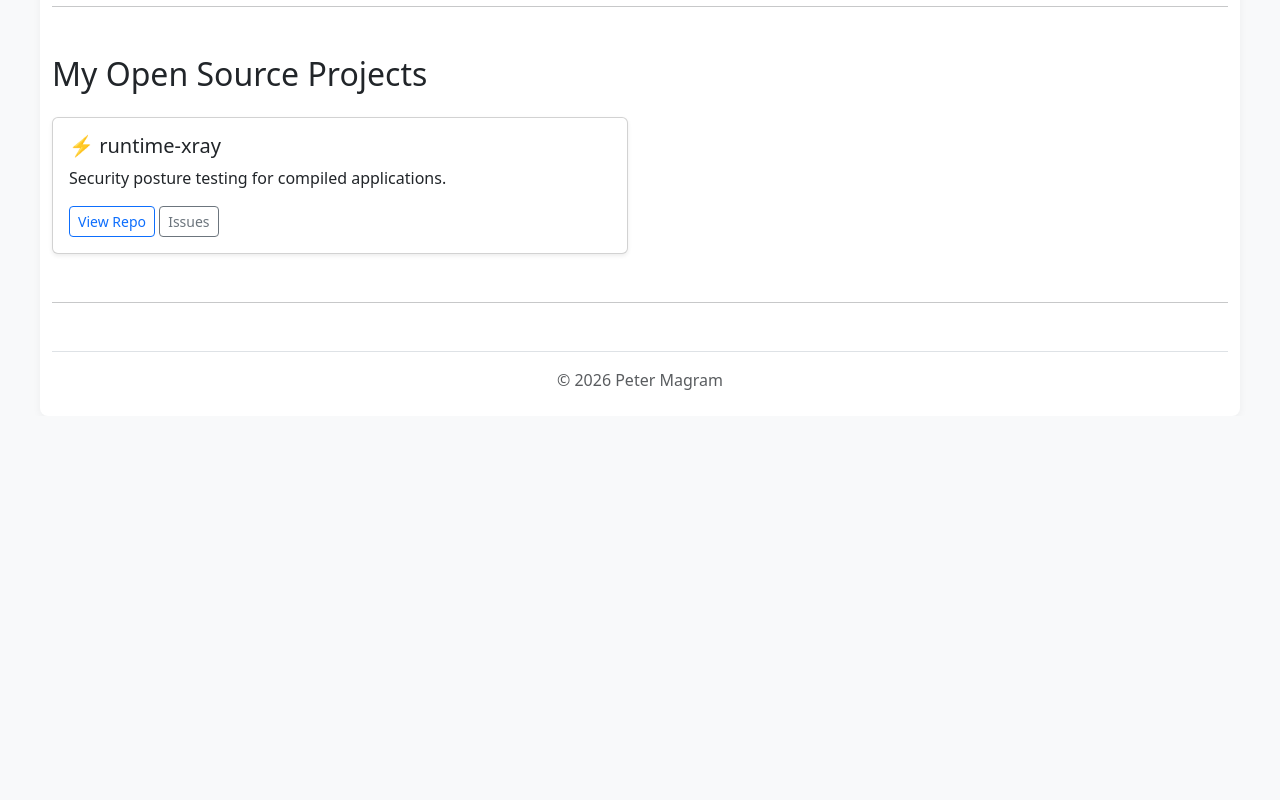
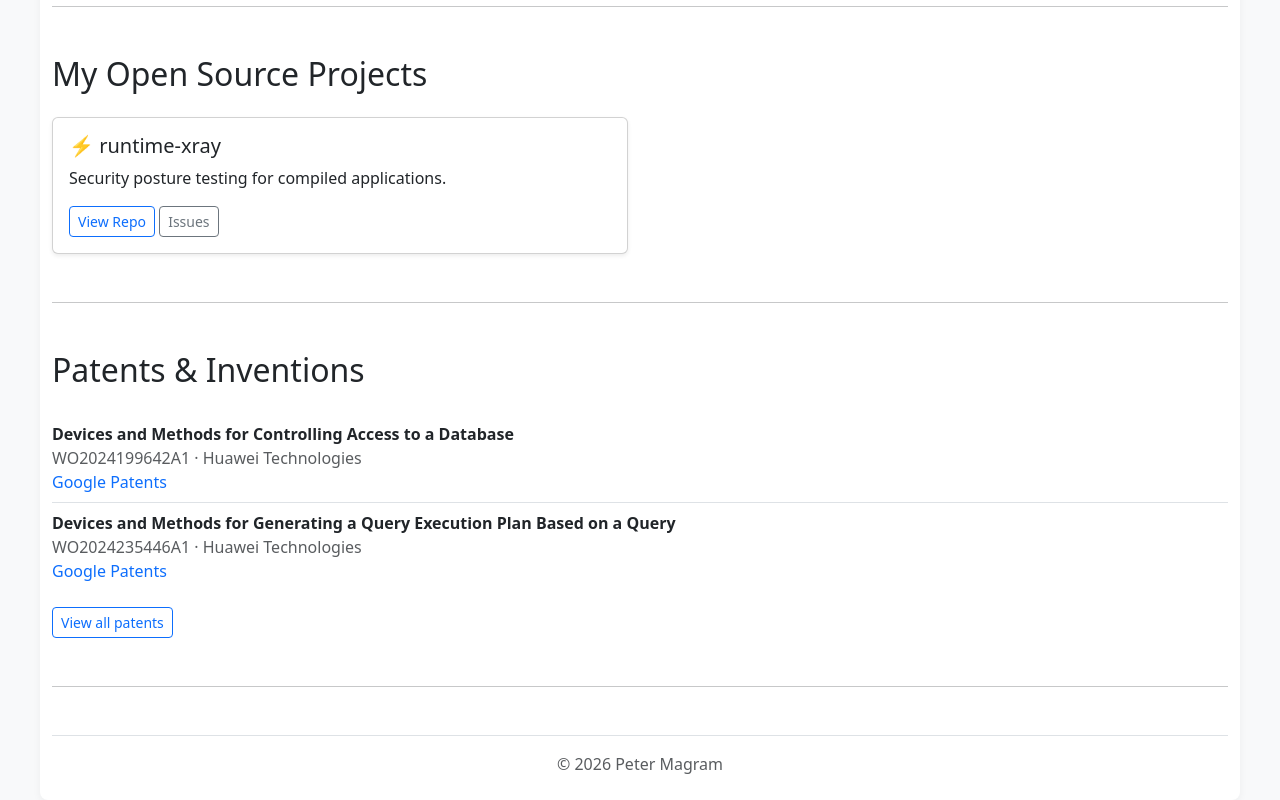
Before and after one commit to pmgr77/whoami, a plain HTML site: page index.html in a window 1280 px wide. Shown: the part 686-1486 px from the top of the page. Before the commit the page ends 1102 px from the top, so only its background shows below. Drawn offline with nearby package versions, Linux system fonts and the light colour scheme.

Commit message:
Add patents and inventions section

```diff
--- a/index.html
+++ b/index.html
@@ -53,6 +53,43 @@
 
 	<hr class="my-5">
 
+        <!-- ===== SECTION: PATENTS ===== -->
+        <h2 class="mb-4">Patents &amp; Inventions</h2>
+
+        <ul class="list-group list-group-flush">
+            <li class="list-group-item px-0">
+                <strong>Devices and Methods for Controlling Access to a Database</strong>
+                <br>
+                <span class="text-muted">WO2024199642A1 · Huawei Technologies</span>
+                <br>
+                <a href="https://patents.google.com/patent/WO2024199642A1/en"
+                   target="_blank" rel="noopener noreferrer">
+                    Google Patents
+                </a>
+            </li>
+
+            <li class="list-group-item px-0">
+                <strong>Devices and Methods for Generating a Query Execution Plan Based on a Query</strong>
+                <br>
+                <span class="text-muted">WO2024235446A1 · Huawei Technologies</span>
+                <br>
+                <a href="https://patents.google.com/patent/WO2024235446A1/en"
+                   target="_blank" rel="noopener noreferrer">
+                    Google Patents
+                </a>
+            </li>
+        </ul>
+
+        <div class="mt-3">
+            <a href="https://patents.google.com/?inventor=peter+magram"
+               target="_blank" rel="noopener noreferrer"
+               class="btn btn-outline-primary btn-sm">
+                View all patents
+            </a>
+        </div>
+
+	<hr class="my-5">
+
         <!-- ===== FOOTER ===== -->
         <footer class="text-center text-muted mt-5 pt-3 border-top">
             © 2026 Peter Magram
```
